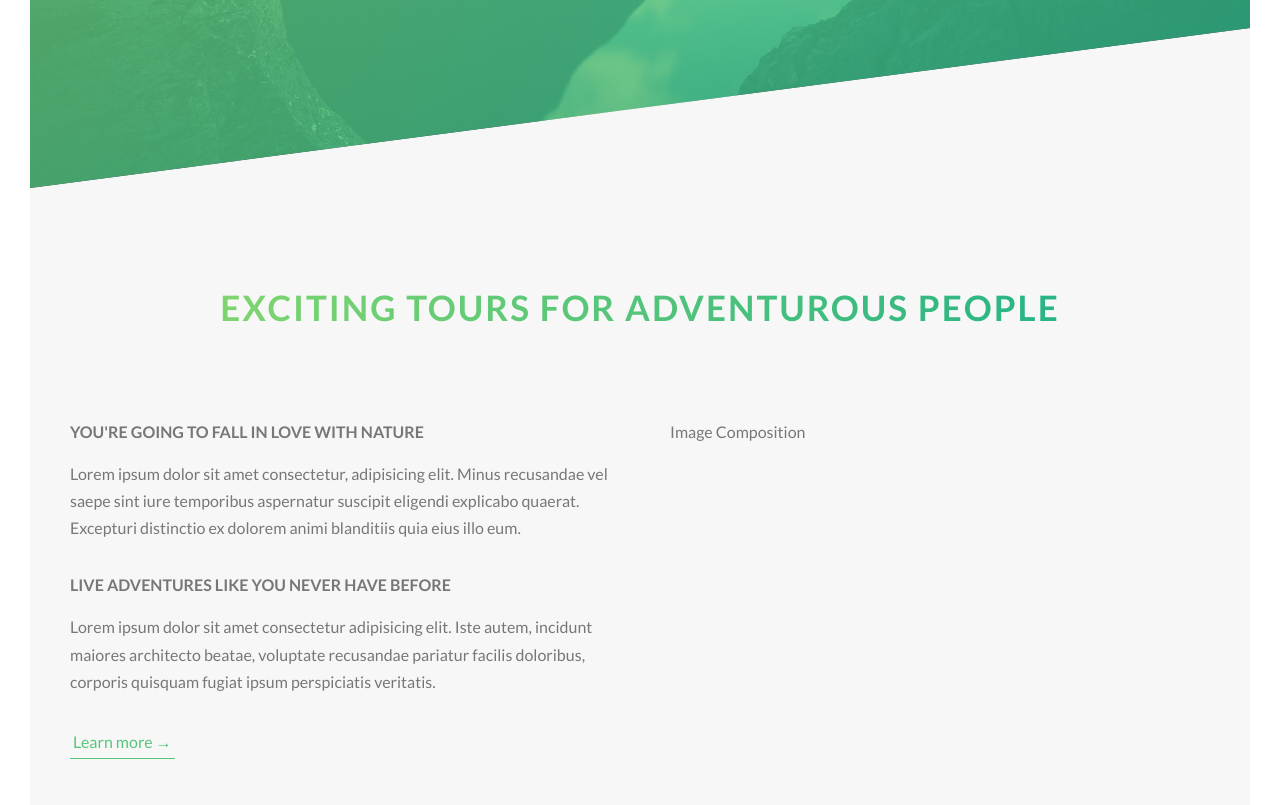
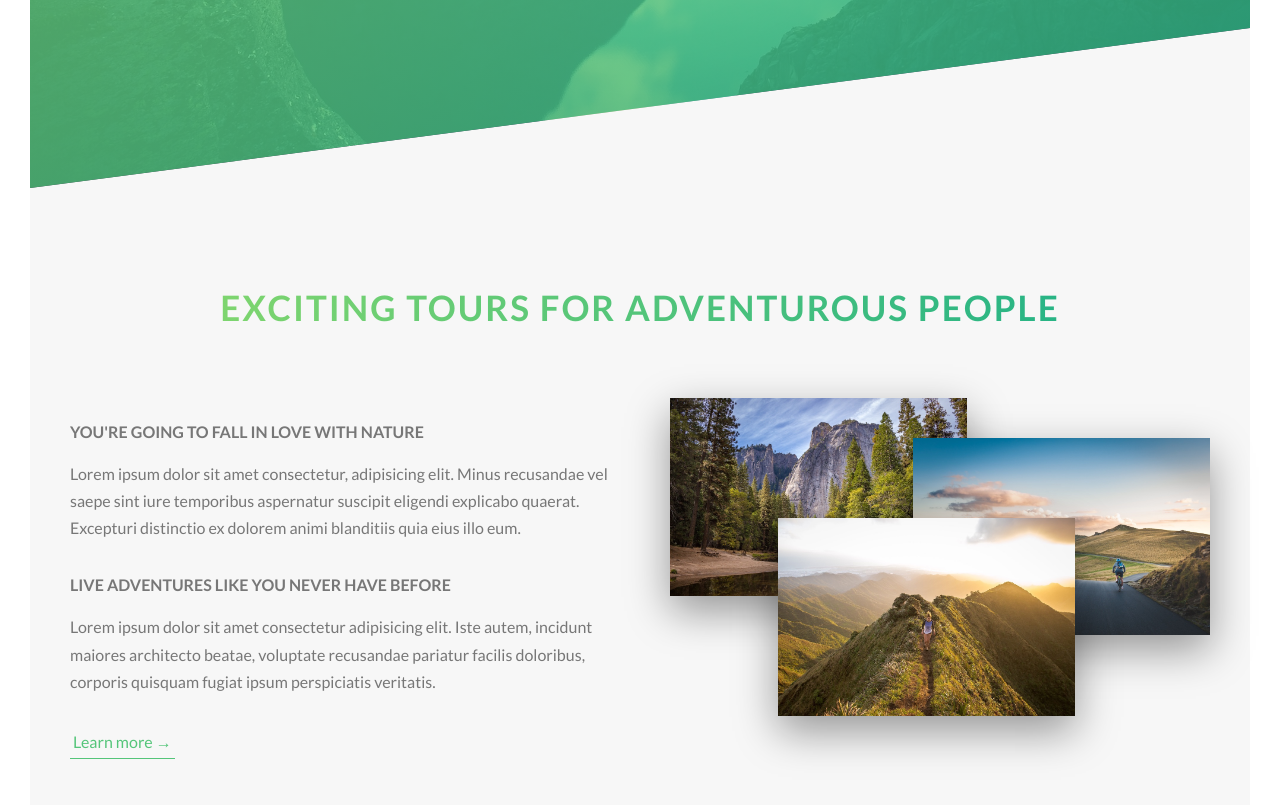
Before and after one commit to danvarga1985/HTML-CSS-FLOAT-DEMO-PROJECT, a website: page index.html in a window 1280 px wide. Shown: the part 602-1407 px from the top of the page. Drawn offline with Linux system fonts and the light colour scheme.

Commit message:
Add images to the About Section

```diff
--- a/index.html
+++ b/index.html
@@ -38,18 +38,26 @@
                 <div class="col-1-of-2">
                     <h3 class="heading-tertiary u-margin-bottom-small">You're going to fall in love with nature</h3>
                     <p class="paragraph">
-                        Lorem ipsum dolor sit amet consectetur, adipisicing elit. Minus recusandae vel saepe sint iure temporibus aspernatur suscipit eligendi explicabo quaerat. Excepturi distinctio ex dolorem animi blanditiis quia eius illo eum.
+                        Lorem ipsum dolor sit amet consectetur, adipisicing elit. Minus recusandae vel saepe sint iure
+                        temporibus aspernatur suscipit eligendi explicabo quaerat. Excepturi distinctio ex dolorem animi
+                        blanditiis quia eius illo eum.
                     </p>
 
                     <h3 class="heading-tertiary u-margin-bottom-small">Live adventures like you never have before</h3>
                     <p class="paragraph">
-                    Lorem ipsum dolor sit amet consectetur adipisicing elit. Iste autem, incidunt maiores architecto beatae, voluptate recusandae pariatur facilis doloribus, corporis quisquam fugiat ipsum perspiciatis veritatis.
+                        Lorem ipsum dolor sit amet consectetur adipisicing elit. Iste autem, incidunt maiores architecto
+                        beatae, voluptate recusandae pariatur facilis doloribus, corporis quisquam fugiat ipsum
+                        perspiciatis veritatis.
                     </p>
 
                     <a href="#" class="btn-text">Learn more &rarr;</a>
                 </div>
                 <div class="col-1-of-2">
-                    Image Composition
+                    <div class="composition">
+                        <img src="img/nat-1-large.jpg" alt="Photo 1" class="composition__photo composition__photo--p1">
+                        <img src="img/nat-2-large.jpg" alt="Photo 2" class="composition__photo composition__photo--p2">
+                        <img src="img/nat-3-large.jpg" alt="Photo 3" class="composition__photo composition__photo--p3">
+                    </div>
                 </div>
             </div>
         </section>
--- /dev/null
+++ b/sass/components/composition.scss
@@ -0,0 +1,40 @@
+.composition {
+    position: relative;
+
+    &__photo {
+        width: 55%;
+        box-shadow: 0 1.5rem 4rem rgba($color-black, .4);
+        // border-radius: 2px;
+        position: absolute;
+        z-index: 10;
+        transition: all .2s;
+        outline-offset: 2rem;
+
+        &--p1 {
+            left: 0;
+            top: -2rem;
+        }
+
+        &--p2 {
+            right: 0;
+            top: 2rem;
+        }
+
+        &--p3 {
+            left: 20%;
+            top: 10rem;
+        }
+
+        &:hover {
+            outline: 1.5rem solid $color-primary;
+            transform: scale(1.05) translateY(-.5rem);
+            box-shadow: 0 2.5rem 4rem rgba($color-black, .5);
+            z-index: 20;
+        }
+    }
+
+    // Upon hover, select the images that are not hovered
+    &:hover &__photo:not(:hover) {
+        transform: scale(.95);
+    }
+}
--- a/sass/main.scss
+++ b/sass/main.scss
@@ -8,6 +8,7 @@
 @import "base/utilities";
 
 @import "components/button";
+@import "components/composition";
 
 @import "layout/grid";
 @import "layout/header";
```
Also changed, not shown: css/style.css, 1 other file.
